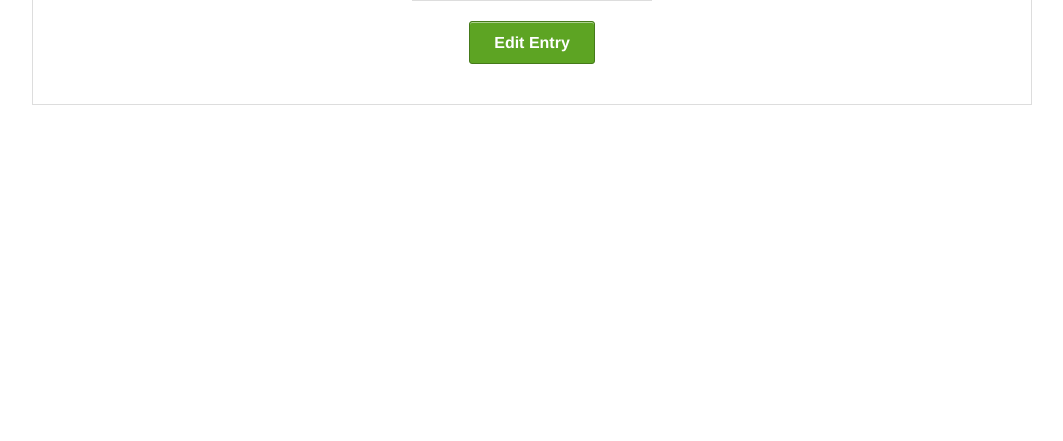
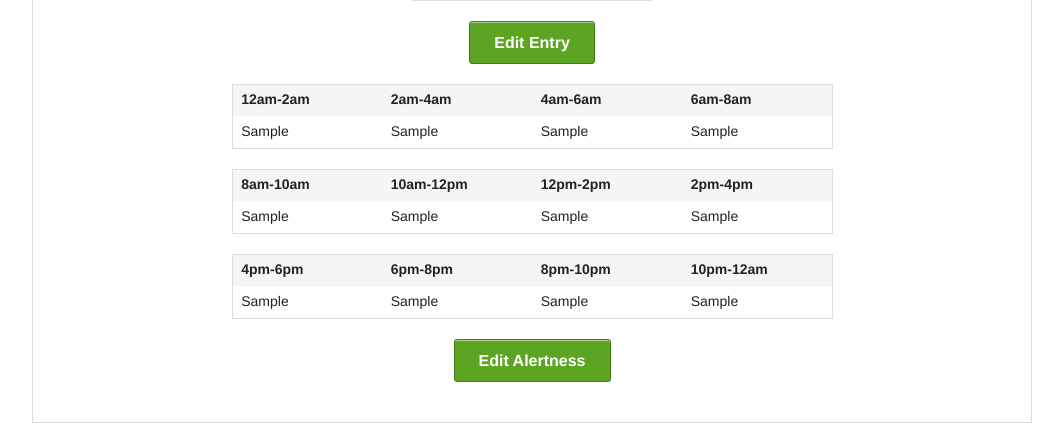
Before and after one commit to Hongxia/SleepAssistant, a Django app: template WebServer/SleepAssistant/apps/journal/templates/journal_entry.html in a window 1280 px wide. Shown: the part 541-982 px from the top of the page, without its empty margins (108-1171 px from the left). Before the commit the page ends 646 px from the top, so only its background shows below. Run offline with Django 3.2, Linux system fonts and the light colour scheme; the template is opened without the code that fills it: most values are stand-ins (such as "Sample title", 1, 10 or a date in 2020); parts of the project's set-up code (start-up, migrations or seed data) failed here and were passed over; some libraries are stand-ins or nearby versions.

Commit message:
finished alertness display and form handling

```diff
--- a/WebServer/SleepAssistant/apps/journal/templates/journal_entry.html
+++ b/WebServer/SleepAssistant/apps/journal/templates/journal_entry.html
@@ -83,7 +83,67 @@ Journal Entry
                         </tr>
                     </tbody>
                 </table>
-                <div class="text-center"><a href="{% url 'update_journal_entry' date.year date.month date.day %}" class="button medium success radius">Edit Entry</a></div>
+            <div class="text-center"><a href="{% url 'update_journal_entry' date.year date.month date.day %}" class="button medium success radius">Edit Entry</a>
+            </div>
+            <table align="center">
+            <thead>
+            <tr>
+              <th width="150">12am-2am</th>
+              <th width="150">2am-4am</th>
+              <th width="150">4am-6am</th>
+              <th width="150">6am-8am</th>
+            </tr>
+          </thead>
+          <tbody>
+            <tr>
+              <td>{{record.zero_two}}</td>
+              <td>{{record.two_four}}</td>
+              <td>{{record.four_six}}</td>
+              <td>{{record.six_eight}}</td>
+            </tr>
+          </tbody>
+        </table>
+        <table align="center">
+          <thead>
+            <tr>
+              <th width="150">8am-10am</th>
+              <th width="150">10am-12pm</th>
+              <th width="150">12pm-2pm</th>
+              <th width="150">2pm-4pm</th>
+            </tr>
+          </thead>
+          <tbody>
+            <tr>
+              <td>{{record.eight_ten}}</td>
+              <td>{{record.ten_twelve}}</td>
+              <td>{{record.twelve_fourteen}}</td>
+              <td>{{record.fourteen_sixteen}}</td>
+            </tr>
+          </tbody>
+        </table>
+        <table align="center">
+          <thead>
+            <tr>
+              <th width="150">4pm-6pm</th>
+              <th width="150">6pm-8pm</th>
+              <th width="150">8pm-10pm</th>
+              <th width="150">10pm-12am</th>
+            </tr>
+          </thead>
+          <tbody>
+            <tr>
+              <td>{{record.sixteen_eighteen}}</td>
+              <td>{{record.eighteen_twenty}}</td>
+              <td>{{record.twenty_twenty_two}}</td>
+              <td>{{record.twenty_two_zero}}</td>
+            </tr>
+          </tbody>
+        </table>
+
+
+
+        <div class="text-center"><a href="{% url 'alertness_entry' date.year date.month date.day %}" class="button medium success radius">Edit Alertness</a>
+        </div>
             {% endif %}
         </fieldset>
     </div>
```
Also changed, not shown: WebServer/SleepAssistant/apps/journal/views.py (+18 -16 lines).
